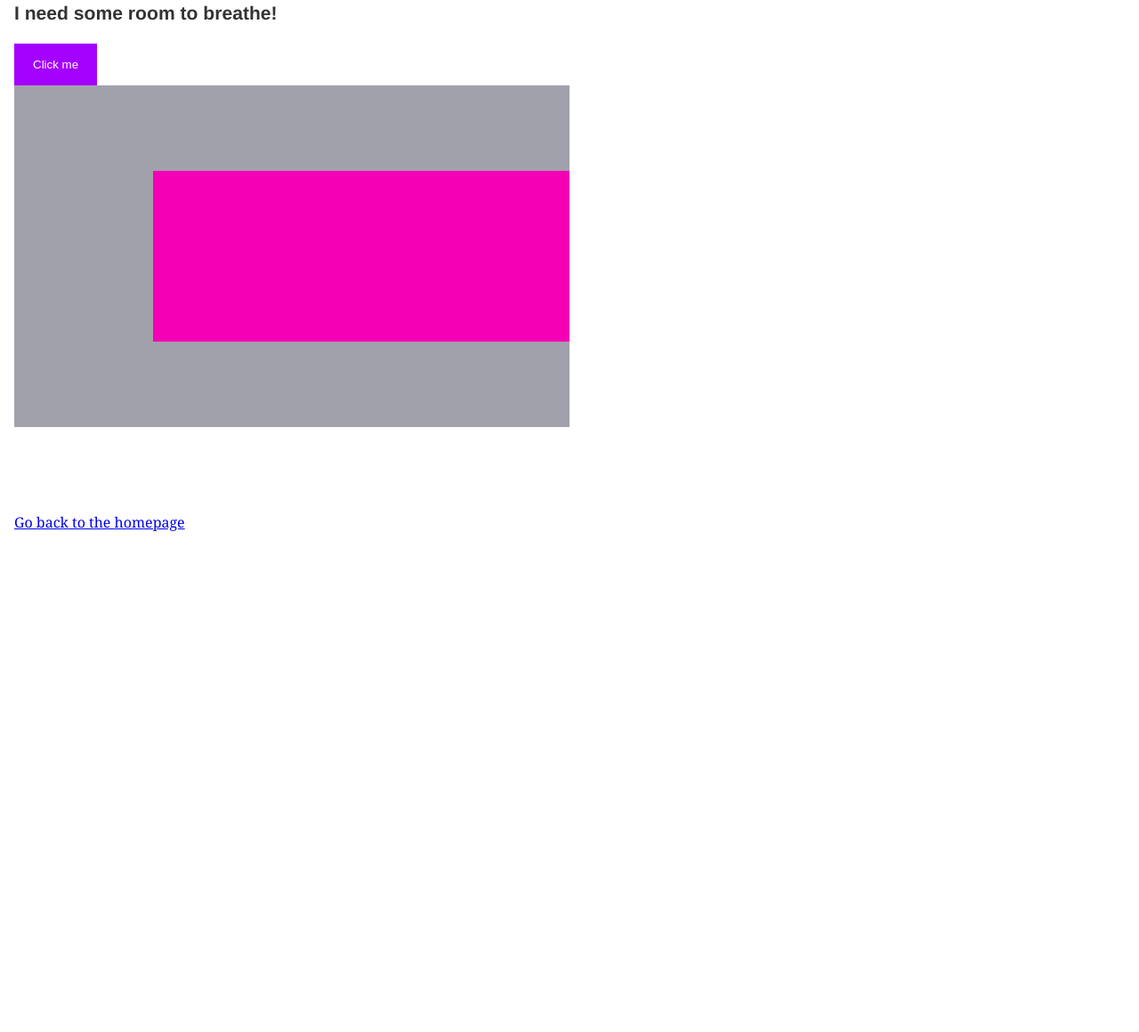
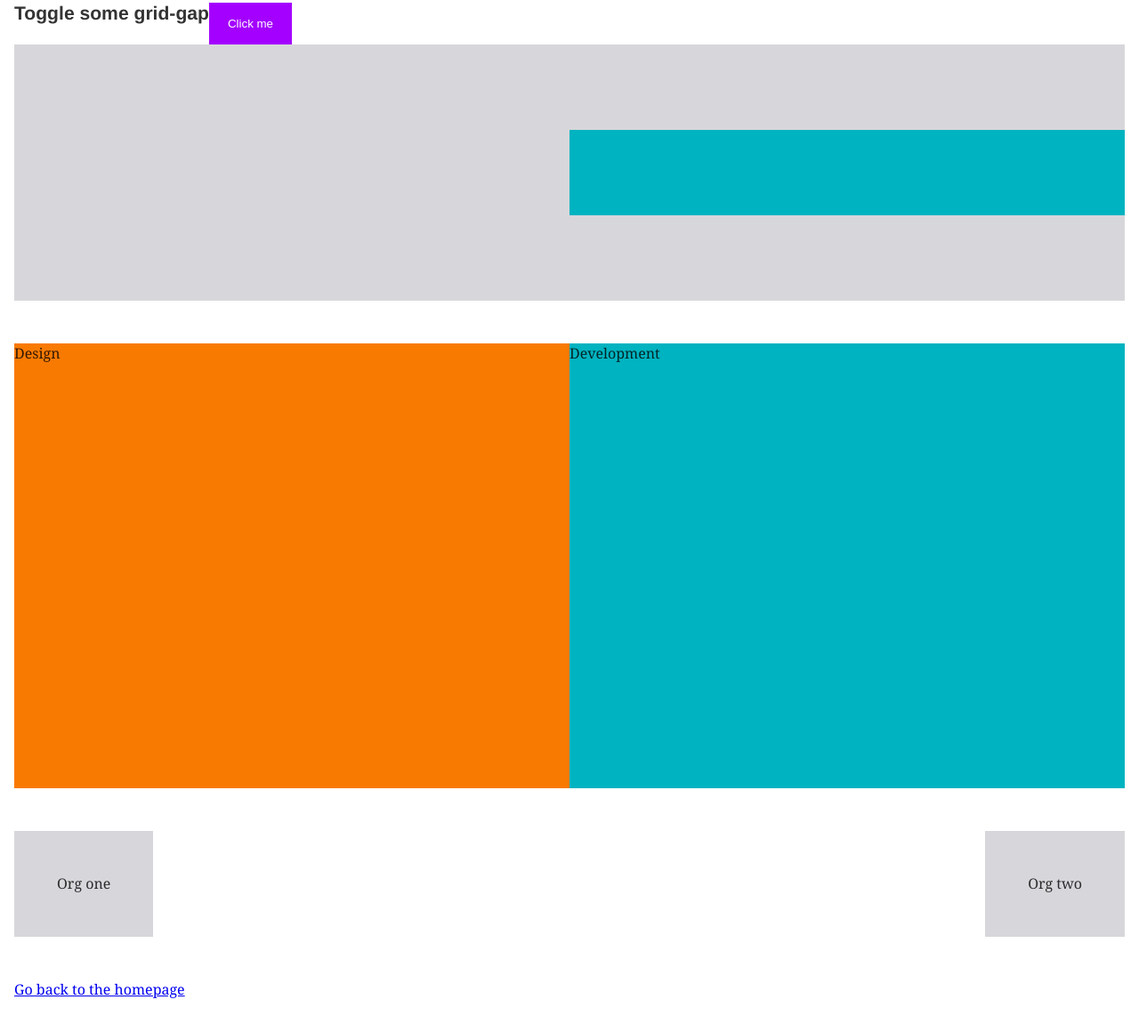
Before and after one commit to langermank/portfolio, a Gatsby site in the folder langermank/: page /page-2 in a window 1280 px wide. Shown: the part 514-1674 px from the top of the page at 89% size. Before the commit the page ends 1161 px from the top, so only its background shows below. Built offline with nearby package versions, Linux system fonts and the light colour scheme; Gatsby itself is replaced by a stand-in of ours.

Commit message:
some messy things

```diff
--- a/langermank/src/pages/page-2.js
+++ b/langermank/src/pages/page-2.js
@@ -55,8 +55,10 @@ class SecondPage extends React.Component {
           </div>
         </section>
         <section>
-          <h3>I need some room to breathe!</h3>
+			<div className={styles.inline}>
+          		<h3>Toggle some grid-gap</h3>
           		<Button funStyles onClick={this.handleClick.bind(this)}>Click me</Button>
+			</div>
 			<div
 			className={classnames(
 				styles.sec3,
@@ -70,7 +72,26 @@ class SecondPage extends React.Component {
 				<div className={styles.solidBox}></div>
 			</div>
         </section>
-        <section>{/* <JobTitle /> */}</section>
+        <section>
+			<div className={styles.sec4}>
+				<div className={styles.design}>
+					Design
+				</div>
+				<div className={styles.dev}>
+					Development
+				</div>
+			</div>
+		</section>
+		<section>
+			<div className={styles.myNewHybridRole}>
+				<div className={styles.design}>
+					Org one
+				</div>
+				<div className={styles.dev}>
+					Org two
+				</div>
+			</div>
+		</section>
         <section>
           <Link to="/">Go back to the homepage</Link>
         </section>
--- a/langermank/src/styles/_variables.scss
+++ b/langermank/src/styles/_variables.scss
@@ -56,6 +56,7 @@ $red: #ea000d;
 $deeppurple: #5137ff;
 $gray: #515156;
 $lightgray: #a1a1ab;
+$lightergray: lighten($lightgray, 20%);
 
 // spacing ems
 $space-unit: 1em;
--- a/langermank/src/styles/devcanvas.module.scss
+++ b/langermank/src/styles/devcanvas.module.scss
@@ -46,43 +46,73 @@
 
   .sec3 {
     display: grid;
-    width: 50%;
     grid-template:
-      "a a a a" auto
-      "b c c c" auto
-      "d c c c" auto
-      "e e e e" auto
-      / 1fr 1fr 1fr 1fr;
+      "header header" auto
+      "sidebar main" auto
+      "sidebar main" auto
+      "sidebar footer" auto
+      / 1fr 1fr;
 
     &.mynewclass {
       grid-gap: 1rem;
     }
 
+    button {
+        margin: 0 0 1.53rem 1.53rem;
+    }
+
     div:nth-of-type(1) {
-      grid-area: a;
+      grid-area: header;
     }
 
     div:nth-of-type(2) {
-      grid-area: b;
+      grid-area: sidebar;
     }
 
     div:nth-of-type(3) {
-      grid-area: c;
-      background: $cssDefinition;
+      grid-area: main;
+      background: $teal;
     }
 
     div:nth-of-type(4) {
-      grid-area: d;
+      grid-area: sidebar;
     }
 
     div:nth-of-type(5) {
-      grid-area: e;
+      grid-area: footer;
     }
   }
+
+  .sec4 {
+      display: grid;
+      grid-template:
+        "design development" 500px
+        / 1fr 1fr;
+
+    .design {
+        background: $orange;
+        grid-area: design;
+    }
+
+    .dev {
+        background: $teal;
+        grid-area: development;
+    }
+  }
+
+    .myNewHybridRole {
+        display: flex;
+        justify-content: space-between;
+
+        div {
+            background: $lightergray;
+            padding: 3rem;
+        }
+    }
 }
 
 .solidBox {
-  background: $lightgray;
+  background: $lightergray;
   padding: 3rem;
 }
 
@@ -90,3 +120,16 @@
   border: dotted 1px $gray;
   padding: 3rem;
 }
+
+.circle {
+    height: 10em;
+    width: 10em;
+    background-color:#bbb;
+    border-radius: 50%;
+    display: inline-block;
+}
+
+.inline {
+    display: flex;
+    align-items: center;
+}
```
Lines whose indentation alone changed are shown as unchanged.
